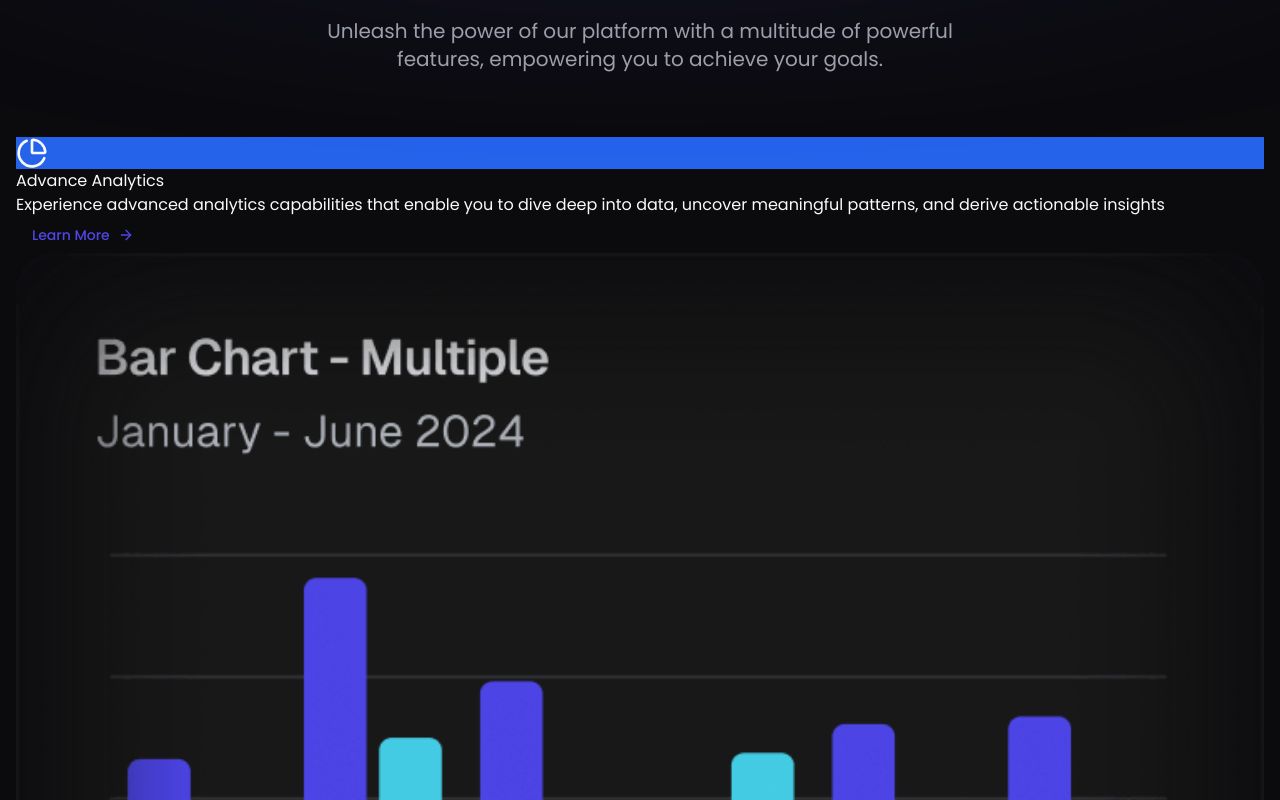
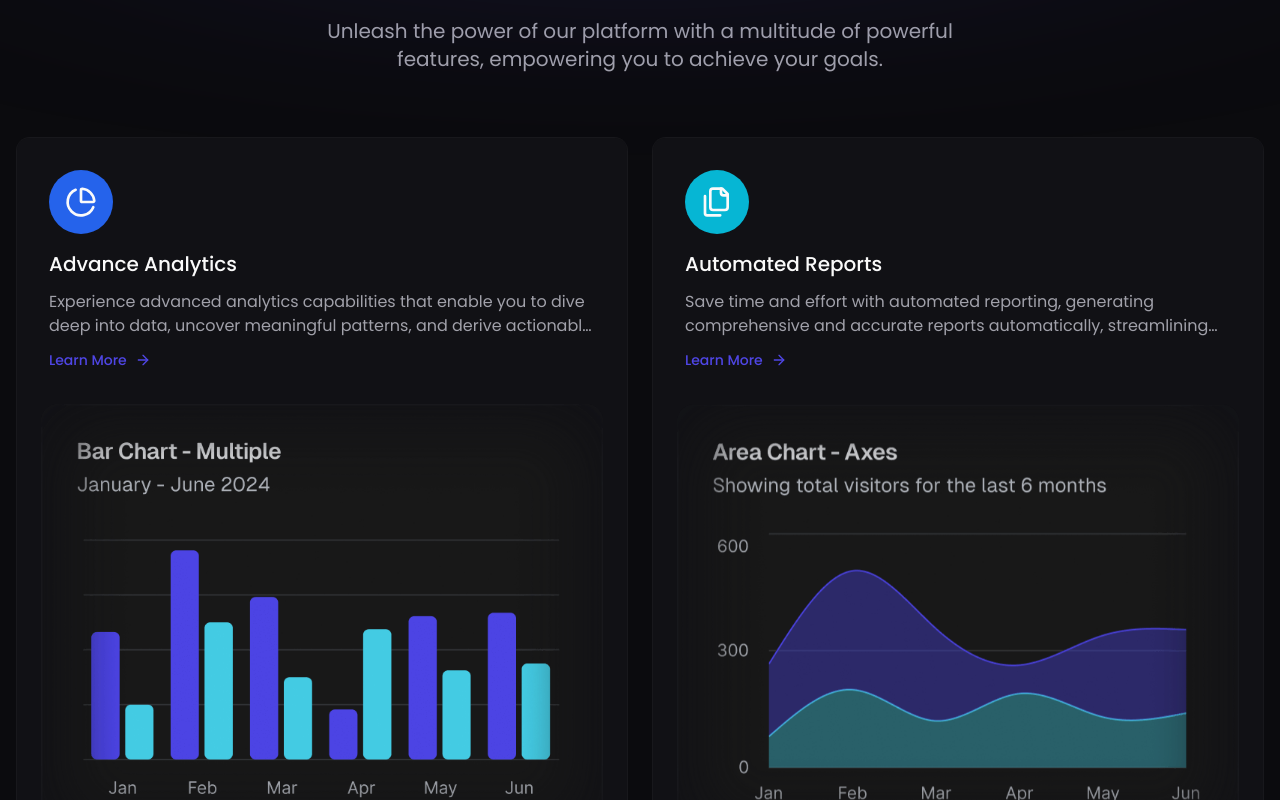
Before and after one commit to Jisap/Analytics, a React (Vite) app: page / in a window 1280 px wide. Shown: the part 1700-2500 px from the top of the page. Built offline with nearby package versions, Linux system fonts and the light colour scheme.

Commit message:
feat: enhance Feature and FeatureCard components with improved layout and styling

```diff
--- a/src/components/Feature.tsx
+++ b/src/components/Feature.tsx
@@ -27,32 +27,38 @@ const Feature = () => {
           </motion.p>
         </div>
 
-        <div>
+        <div className="grid grid-cols-1 gap-6 md:grid-cols-2 xl:grid-cols-6">
           {featureData.features.map(({ icon, iconBoxColor, title, desc, imgSrc }, index) => (
-            <FeatureCard key={index}>
+            <FeatureCard
+              key={index}
+              classes={index < 2 ? "md:col-span-2 lg:col-span-1 xl:col-span-3" : "xl:col-span-2"}
+            >
               <>
-                <div>
-                  <motion.div className={`${iconBoxColor}`}>
+                <div className="p-8">
+                  <motion.div className={`w-16 h-16 grid place-items-center rounded-full flex-shrink-0 ${iconBoxColor}`}>
                     {icon}
                   </motion.div>
 
-                  <motion.h3>
+                  <motion.h3 className="text-foreground text-xl font-medium mt-4 mb-3">
                     {title}
                   </motion.h3>
 
-                  <motion.p>
+                  <motion.p className="text-muted-foreground line-clamp-2">
                     {desc}
                   </motion.p>
 
                   <motion.div>
-                    <Button variant="link" className="">
+                    <Button
+                      variant="link"
+                      className="p-0 h-auto mt-3"
+                    >
                       Learn More <ArrowRight />
                     </Button>
                   </motion.div>
                 </div>
 
                 {imgSrc && (
-                  <motion.figure>
+                  <motion.figure className="p-6 pt-0">
                     <img src={imgSrc} alt={title} className="img-cover" />
                   </motion.figure>
                 )}
--- a/src/components/FeatureCard.tsx
+++ b/src/components/FeatureCard.tsx
@@ -9,8 +9,9 @@ type FeatureCardProps = {
 
 const FeatureCard = ({ classes, children }: FeatureCardProps) => {
   return (
-    <motion.div className={`${ classes }`}>
-      <motion.div>
+    <motion.div
+      className={`relative overflow-hidden p-[1px] ring ring-inset ring-zinc-800/50 rounded-[14px] ${ classes }`}>
+      <motion.div className="relative isolate bg-card backdrop-blur-md rounded-xl overflow-hidden">
         {children}
       </motion.div>
     </motion.div>
```
